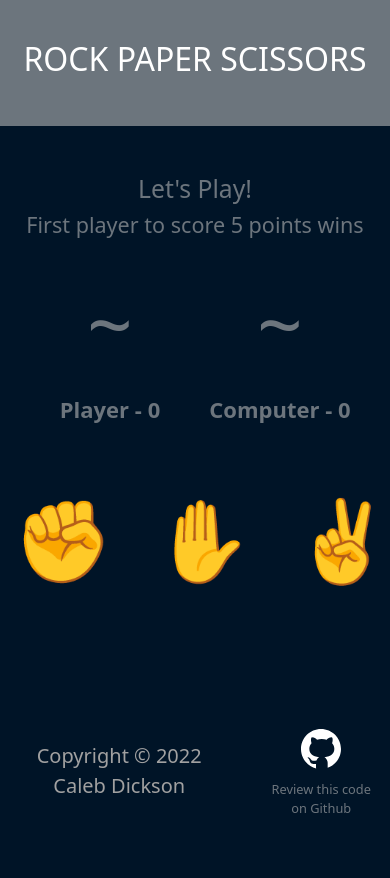
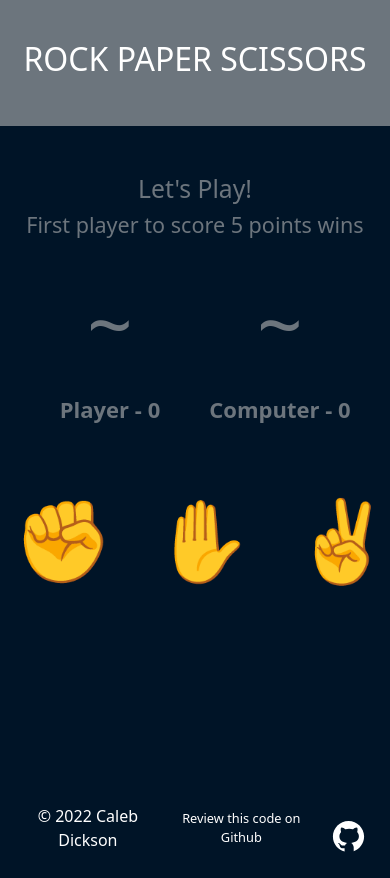
Before and after one commit to caleb-dickson/rock-paper-scissors, a plain HTML site: page index.html in a window 390 px wide. Before the commit the page ends 844 px from the top, so only its background shows below. Drawn offline with nearby package versions, Linux system fonts and the light colour scheme.

Commit message:
style. fixed footer on mobile landscape mode

```diff
--- a/index.html
+++ b/index.html
@@ -47,6 +47,7 @@
         </div>
       </div>
 
+
       <div class="buttons">
         <button class="btn btn-square" id="rockBtn">
           <div class="icon">✊</div>
@@ -58,25 +59,29 @@
           <div class="icon">✌</div>
         </button>
       </div>
+      <div class="spacer mb-auto"></div>
     </main>
 
-    <footer class="footer text-center">
+
+    <footer class="footer text-center text-white">
+      <div class="container d-flex justify-content-center align-items-center">
         <p>
-        Copyright ©
+          &copy;
           <script>
             document.write(new Date().getFullYear());
           </script>
           Caleb Dickson
         </p>
         <a
-      class="code-review ms-4"
+        class="d-flex align-items-center code-review ms-4 text-white"
         target="_blank"
         rel="noopener noreferrer"
         href="https://github.com/tacDev-io/rock-paper-scissors"
         >
+        <p class="me-4">Review this code on Github</p>
         <span class="icons8-github"></span>
-      <p class="">Review this code on Github</p>
       </a>
+      </div>
     </footer>
 
     <div class="modal fade" id="endgameModal" tabindex="-1" aria-hidden="true">
--- a/script.js
+++ b/script.js
@@ -1,3 +1,5 @@
+
+
 // CORE GAME LOGIC
 
 let playerScore = 0;
--- a/style.css
+++ b/style.css
@@ -69,7 +69,6 @@ button {
 
 .btn {
   border-radius: 10px;
-  background-color: var(--secondary-dark);
 }
 
 .btn-square {
@@ -78,7 +77,7 @@ button {
 }
 
 .btn:hover {
-  background-color: var(--secondary-dark-hover);
+  background-color: #04213b;
 }
 
 .btn:active {
@@ -89,20 +88,15 @@ button {
   font-size: 80px;
 }
 
+.spacer {
+  height: 25.3vh;
+}
+
 /* FOOTER */
 
 .footer {
-  position: absolute;
-  bottom: 0;
-  left: 0;
-  display: flex;
-  align-items: center;
-  justify-content: center;
-  gap: 10px;
-  width: 100%;
   padding: 10px;
-  color: #a1a1a1;
-  font-size: 20px;
+  background-color: #001427;
 }
 
 .icons8-github {
@@ -116,7 +110,7 @@ button {
 .code-review {
   font-size: .8rem;
   text-decoration: none;
-  color: #6C757D;
+  /* color: #6C757D; */
 }
 
 .modal {
```
Lines whose indentation alone changed are shown as unchanged.
